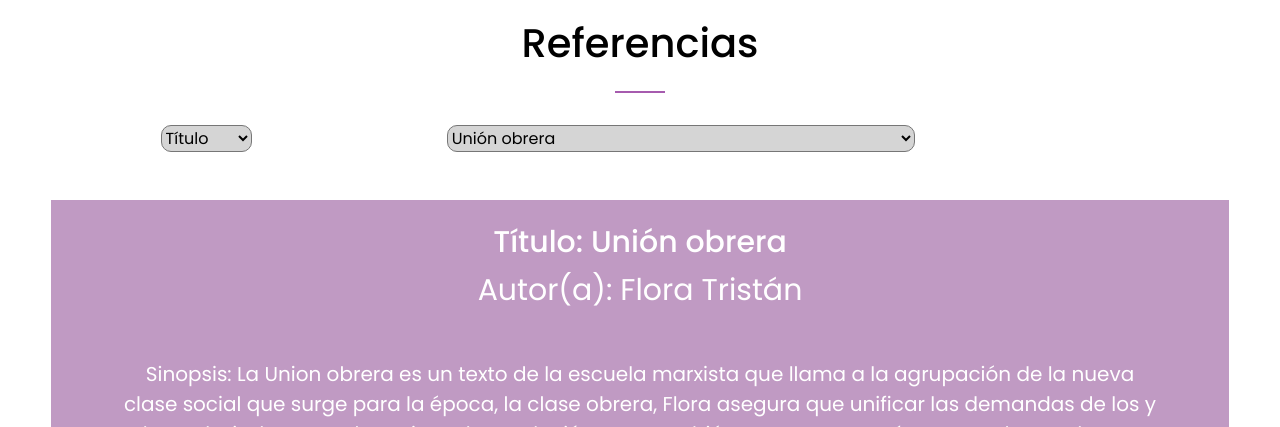
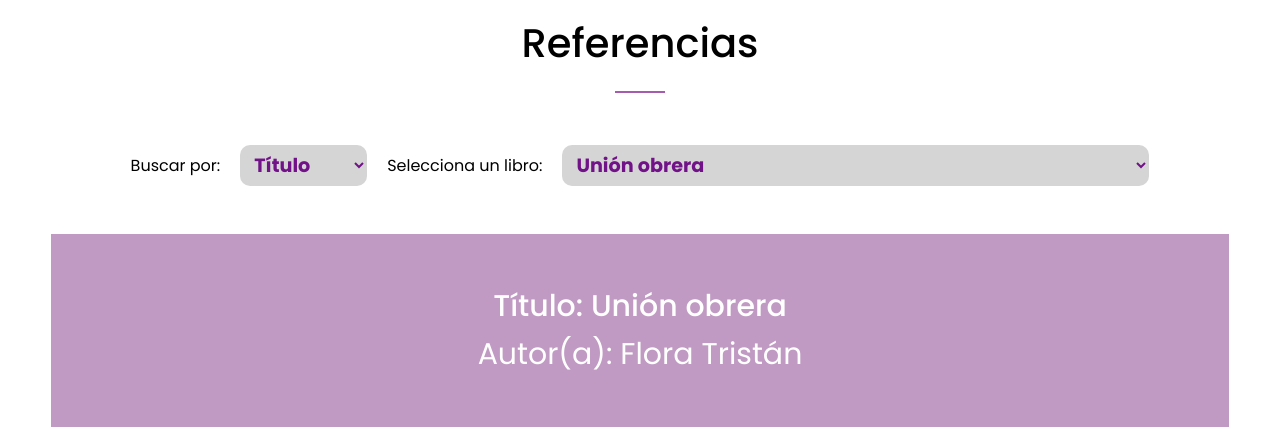
Before and after one commit to programateacademy/genero, a React (Create React App) app: page /pageWave/Cards-First-Wave/First-Wave-Books in a window 1280 px wide. Shown: the part 1180-1607 px from the top of the page. Built offline with nearby package versions, Linux system fonts and the light colour scheme.

Commit message:
merge finish

```diff
--- a/src/App.css
+++ b/src/App.css
@@ -618,12 +618,52 @@
 .container_select {
   display: flex;
   align-items: center;
+  justify-content: center;
   gap: 20px;
+  margin-top: 20px;
+  color: #000;
+}
+.custom-select {
+  border: none;
+  border-radius: 4px;
+  padding: 6px 10px;
+  font-size: 16px;
+  text-decoration: none;
+  font-size: 1.2rem;
+  font-weight: 600;
+  color: #711288;
+  transition: 0.3s ease-in-out;
+  position: relative;
 }
 
-.container_select label,
-.container_select select {
-  margin: 0;
+.custom-select::after {
+  content: "";
+  width: 100%;
+  height: 2px;
+  background: #711288;
+  position: absolute;
+  bottom: -4px;
+  left: 0;
+  transform: scaleX(0);
+  transition: transform 0.2s ease-in-out;
+  border: none;
+}
+
+.custom-select:hover {
+  color: #711288;
+  border: none;
+}
+
+.custom-select:hover::after, .custom-select.active::after {
+  transform: scaleX(1);
+}
+
+.custom-select option {
+  color: inherit;
+}
+
+.mtop {
+  margin-top: 30px;
 }
 
 .Select_drop {
--- a/src/Components/Footer.jsx
+++ b/src/Components/Footer.jsx
@@ -36,7 +36,7 @@
                 <div className="sb_footer-below">
                     <div className="sb_footer-copyright">
                         <p>
-                            @{new Date().getFullYear()} Codeinn. All right reserved.
+                            @{new Date().getFullYear()} Educamás Programáte Academy. All right reserved.
                         </p>
                     </div>
                     <div className="Socialmedia">
```
